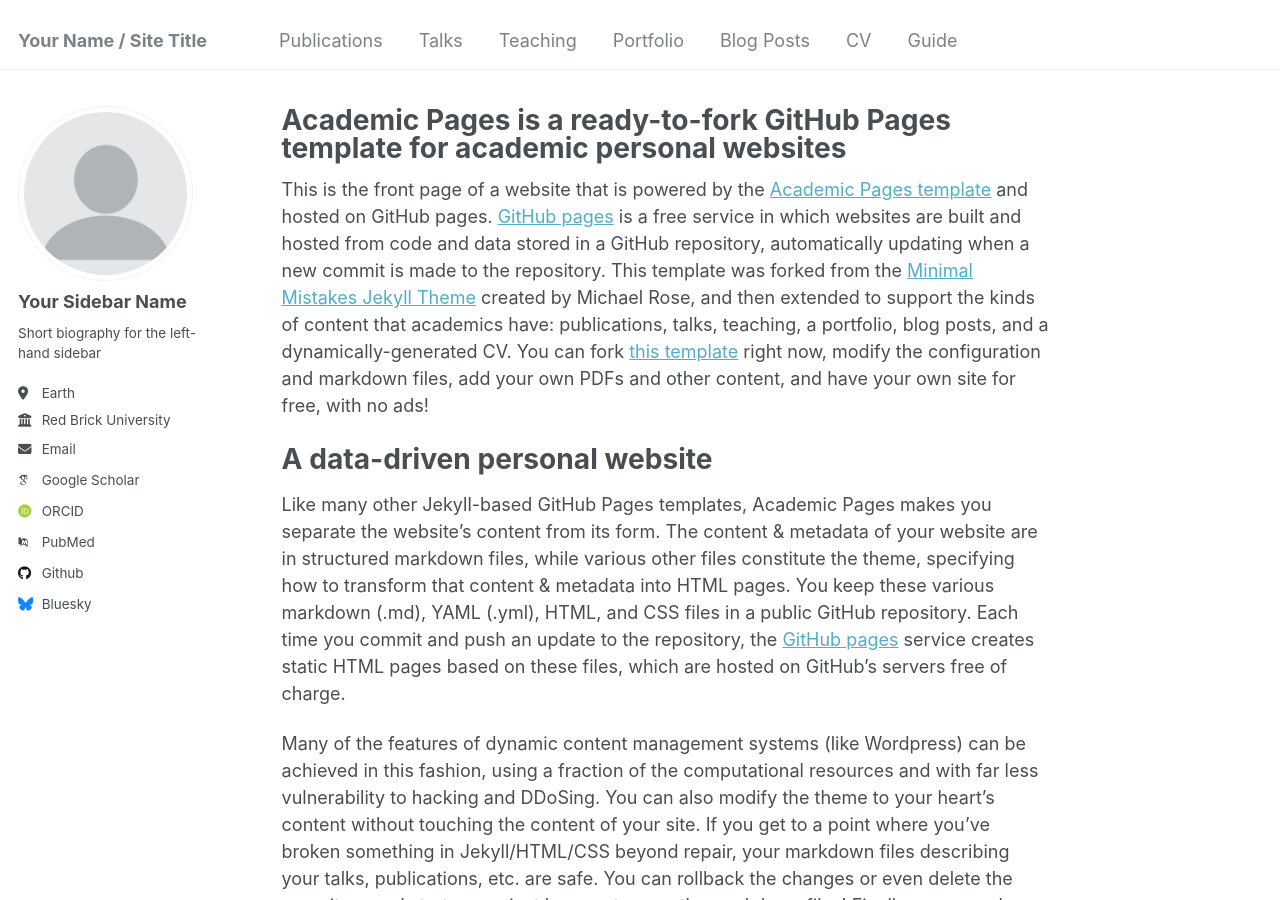
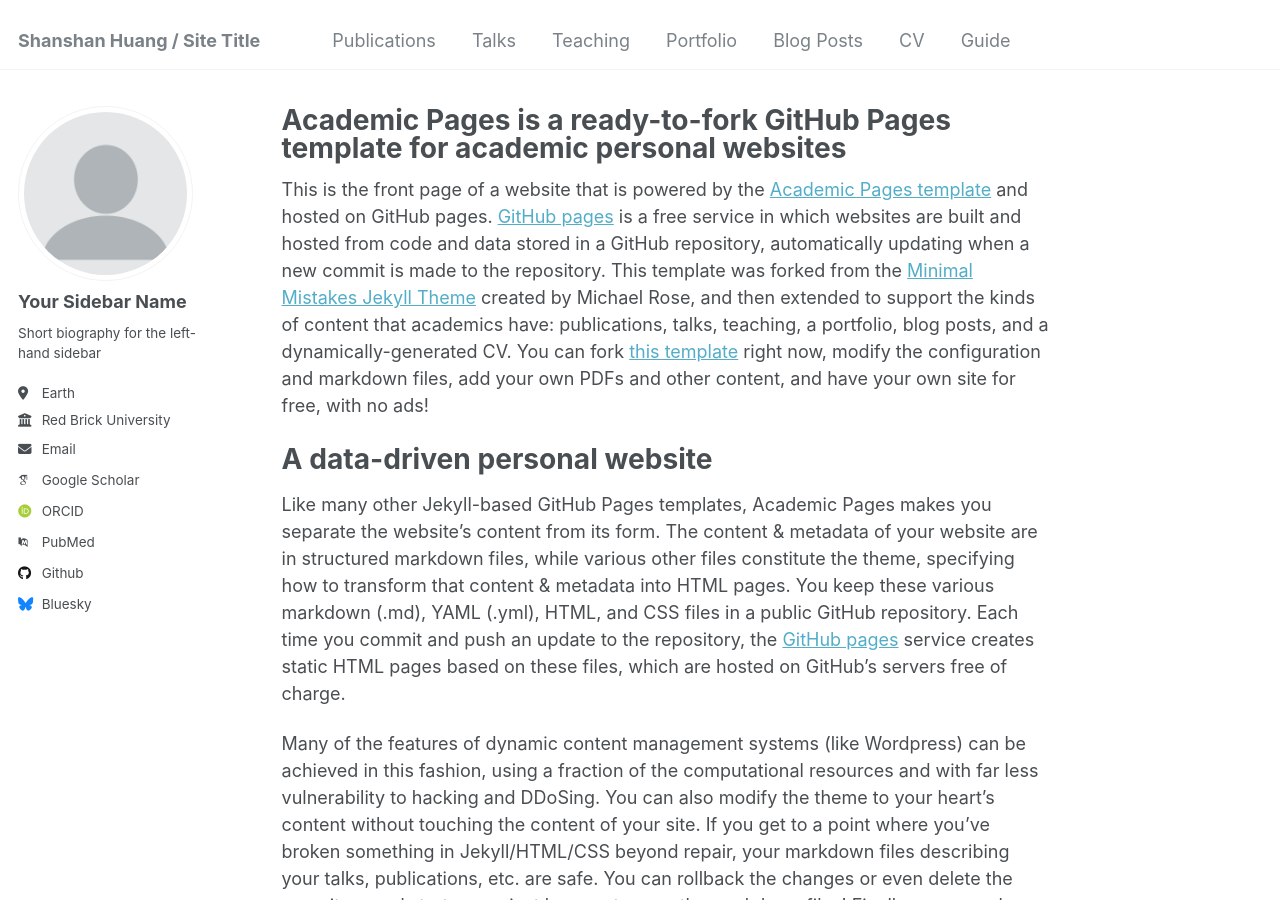
Before and after one commit to xiaolou33/.github.io, a Jekyll site: the page built from _pages/about.md, in a window 1280 px wide and 900 px high. Built offline with Jekyll 4.4.1, drawn with Linux system fonts in a browser that asks for light colours; some web fonts are replaced.

Commit message:
_config.yml

```diff
--- a/_config.yml
+++ b/_config.yml
@@ -8,7 +8,7 @@
 
 # Basic Site Settings
 locale                   : "en-US"
-title                    : "Your Name / Site Title"
+title                    : "Shanshan Huang / Site Title"
 title_separator          : "-"
 name                     : &name "Your Name"
 description              : &description "personal description"
```
